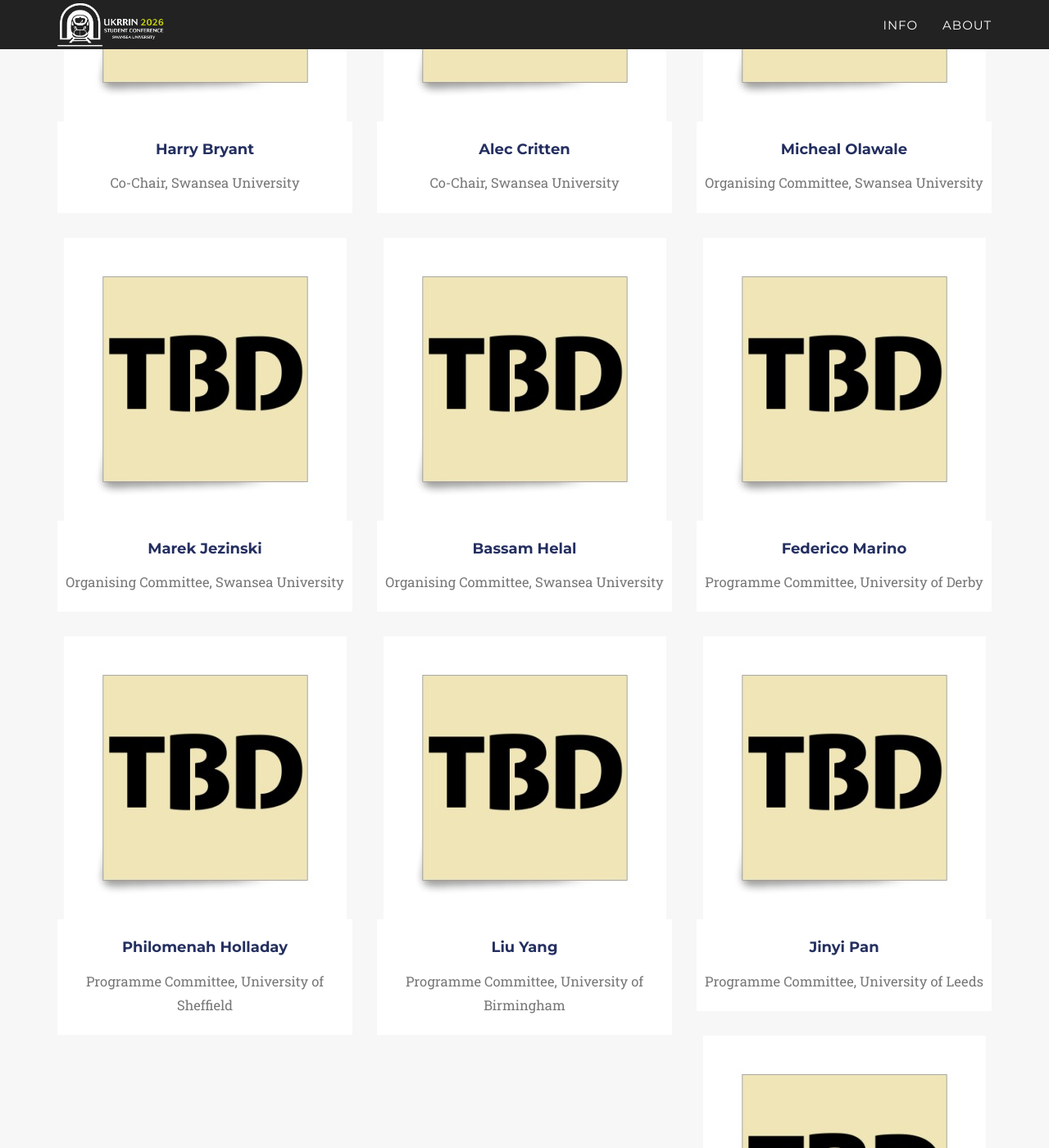
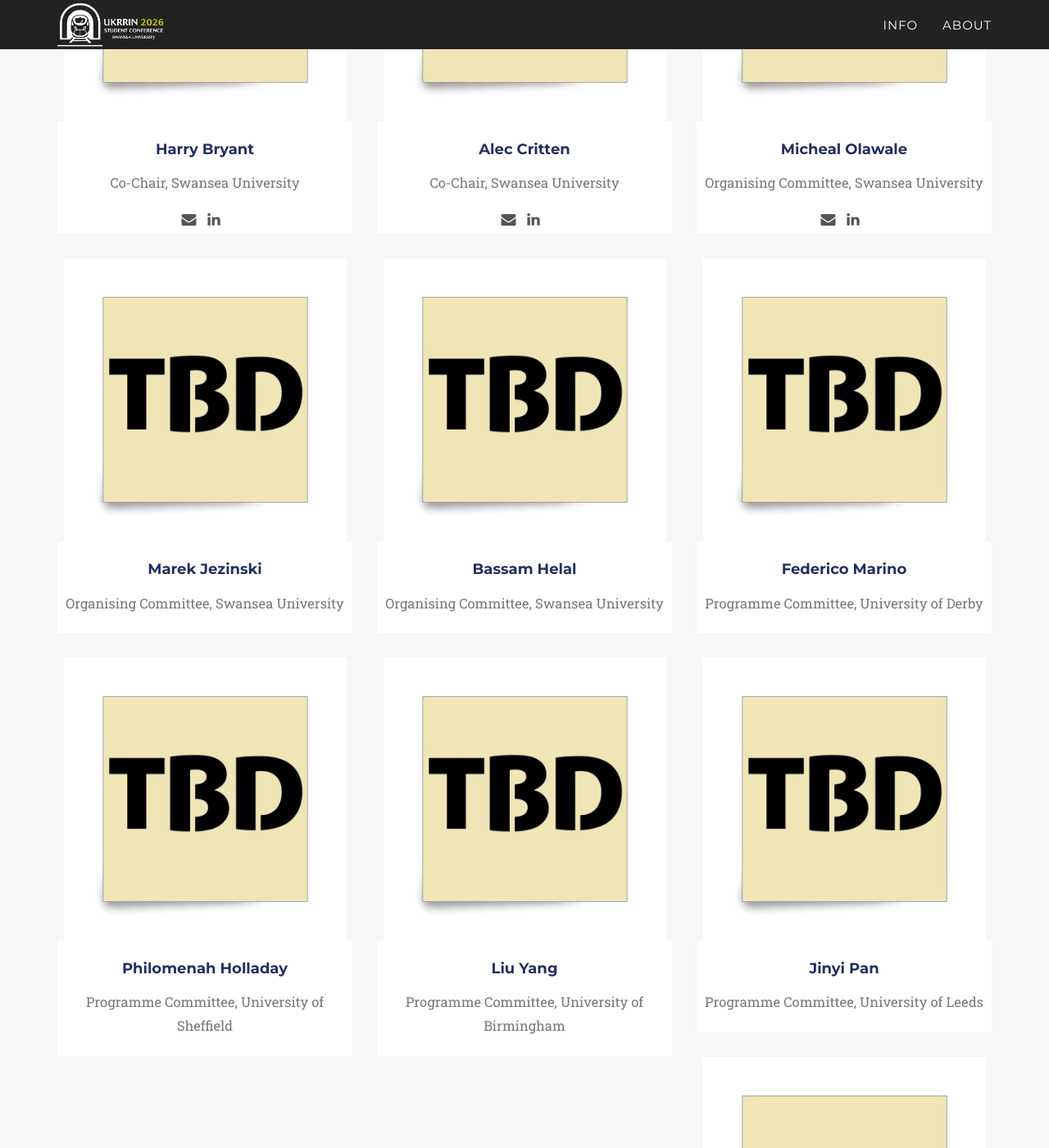
Before and after one commit to ukrrin2026swansea/ukrrin2026swansea.github.io, a Jekyll site: the page built from _2017_pages/team.html, in a window 1280 px wide and 1400 px high, scrolled down 466 px. Shown: the whole window at 82% size. Built offline with Jekyll 4.4.1, drawn with Linux system fonts in a browser that asks for light colours; some web fonts are replaced.

Commit message:
Add social media and contact information for team members

```diff
--- a/_includes/2017_data/team_members.html
+++ b/_includes/2017_data/team_members.html
@@ -21,6 +21,14 @@
                     <div class="speakers-caption">
                         <h4>{{ team.title }}</h4>
                         <p class="text-muted">{{ team.subtitle }}</p>
+                        <div class="team-social">
+                            {% if team.email %}
+                            <a href="{{ team.email }}" title="Email"><i class="fa fa-envelope"></i></a>
+                            {% endif %}
+                            {% if team.linkedIn %}
+                            <a href="{{ team.linkedIn }}" target="_blank" title="LinkedIn"><i class="fa fa-linkedin"></i></a>
+                            {% endif %}
+                        </div>
                     </div>
                 </div>
             {% endfor %}
--- a/_includes/2017_data/team_members_info.html
+++ b/_includes/2017_data/team_members_info.html
@@ -16,6 +16,14 @@
                             <hr class="star-primary">
                             <img src="../css/2017_style/img/team/{{ team.img }}" class="img-responsive img-centered" alt="{{ team.alt }}">
                             <p>{{ team.description }}</p>
+                            <div class="team-contact-info">
+                                {% if team.email %}
+                                <p><i class="fa fa-envelope"></i> <a href="{{ team.email }}">Email</a></p>
+                                {% endif %}
+                                {% if team.linkedIn %}
+                                <p><i class="fa fa-linkedin"></i> <a href="{{ team.linkedIn }}" target="_blank">LinkedIn Profile</a></p>
+                                {% endif %}
+                            </div>
                             <button type="button" class="btn btn-default" data-dismiss="modal"><i class="fa fa-times"></i> Close</button>
                         </div>
                     </div>
--- a/css/2016_style/style.css
+++ b/css/2016_style/style.css
@@ -1,3 +1,32 @@
 ---
 layout: 2016_style
 ---
+
+/* Team social icons styling */
+.team-social {
+    margin-top: 10px;
+}
+
+.team-social a {
+    display: inline-block;
+    margin-right: 10px;
+    font-size: 18px;
+    color: #555;
+}
+
+.team-social a:hover {
+    color: #fed136;
+}
+
+.team-contact-info {
+    margin-top: 15px;
+    margin-bottom: 15px;
+}
+
+.team-contact-info p {
+    margin-bottom: 5px;
+}
+
+.team-contact-info i {
+    margin-right: 8px;
+}
```
